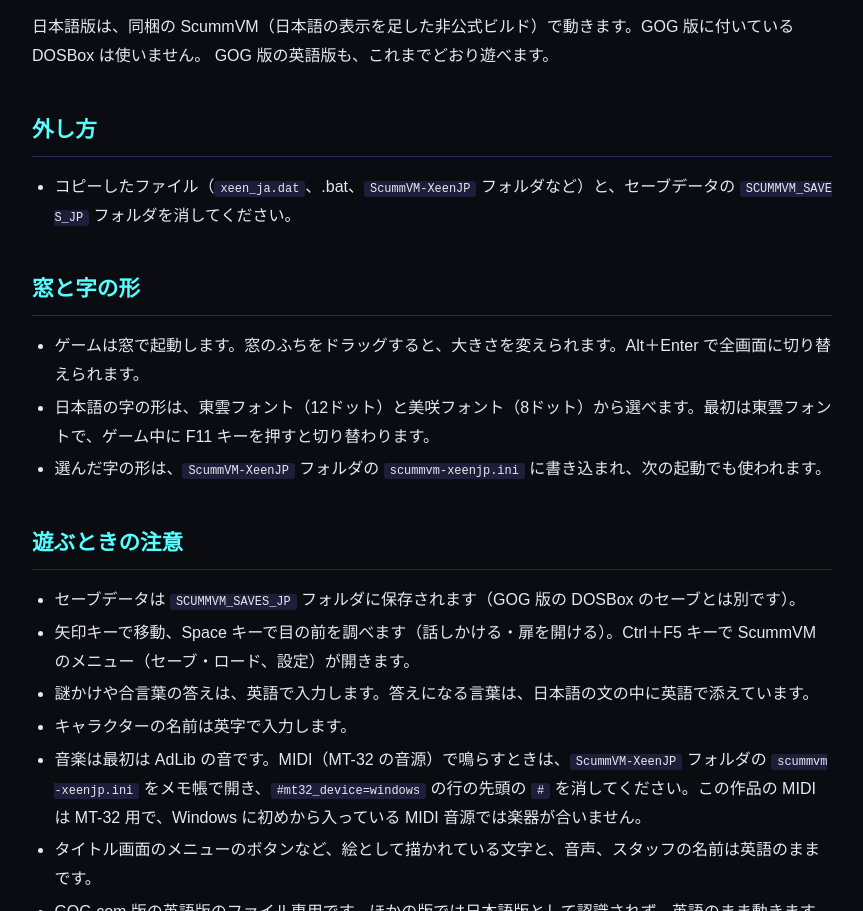
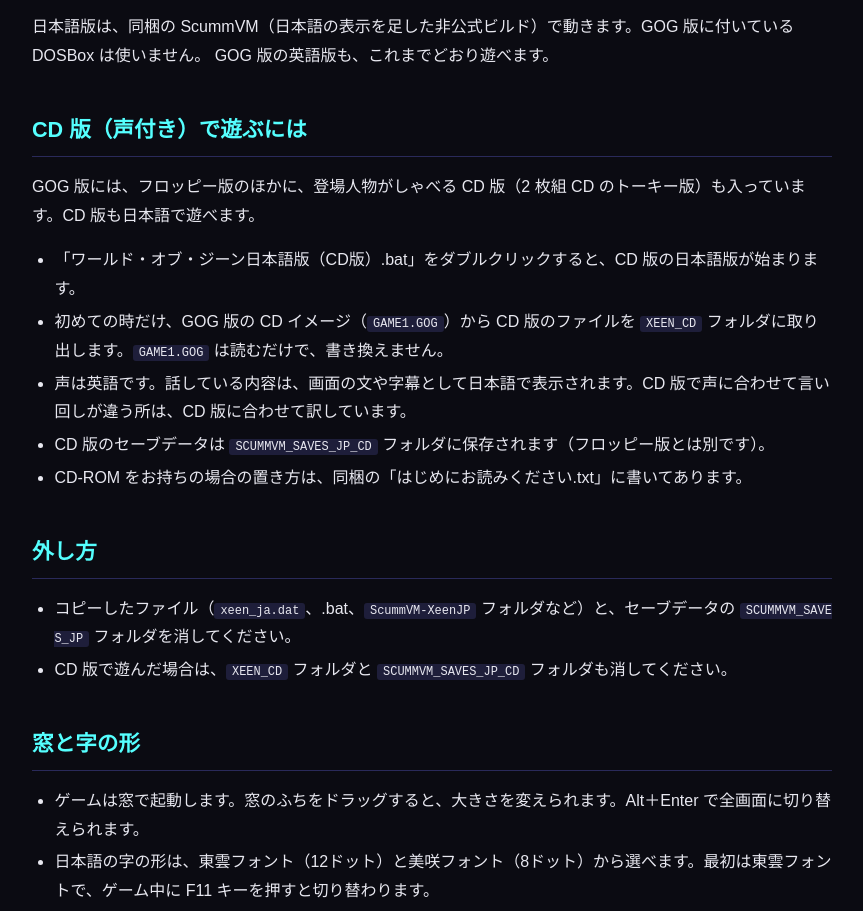
Before and after one commit to higesho/mm-ja, a plain HTML site: page docs/mm45/index.html in a window 1280 px wide. Shown: the part 1662-2573 px from the top of the page, without its empty margins (104-967 px from the left). Drawn offline with Linux system fonts and the light colour scheme.

Commit message:
ワールド・オブ・ジーンのページを v1.3（CD 版への対応）に合わせる
Co-Authored-By: Claude Opus 5.5 <noreply@anthropic.com>

```diff
--- a/docs/mm45/index.html
+++ b/docs/mm45/index.html
@@ -24,7 +24,7 @@
 町の人や王との会話、看板や碑文、謎かけ、酒場のうわさ、冒険の記録、呪文の説明、メニューやメッセージ、
 品物・呪文・怪物・地名の名前、オープニングの字幕まで、ゲームの中の文章を日本語にしています。
 ゲームのフォルダにファイルを置くだけで、ゲームのファイルは書き換えません。</p>
-<p><a class="dl" href="https://github.com/higesho/mm-ja/releases/tag/mm45-v1.2">ダウンロード（GitHub）</a></p>
+<p><a class="dl" href="https://github.com/higesho/mm-ja/releases/tag/mm45-v1.3">ダウンロード（GitHub）</a></p>
 </section>
 
 <div class="text">
@@ -55,9 +55,20 @@
 <p>日本語版は、同梱の ScummVM（日本語の表示を足した非公式ビルド）で動きます。GOG 版に付いている DOSBox は使いません。
 GOG 版の英語版も、これまでどおり遊べます。</p>
 
+<h2>CD 版（声付き）で遊ぶには</h2>
+<p>GOG 版には、フロッピー版のほかに、登場人物がしゃべる CD 版（2 枚組 CD のトーキー版）も入っています。CD 版も日本語で遊べます。</p>
+<ul>
+<li>「ワールド・オブ・ジーン日本語版（CD版）.bat」をダブルクリックすると、CD 版の日本語版が始まります。</li>
+<li>初めての時だけ、GOG 版の CD イメージ（<code>GAME1.GOG</code>）から CD 版のファイルを <code>XEEN_CD</code> フォルダに取り出します。<code>GAME1.GOG</code> は読むだけで、書き換えません。</li>
+<li>声は英語です。話している内容は、画面の文や字幕として日本語で表示されます。CD 版で声に合わせて言い回しが違う所は、CD 版に合わせて訳しています。</li>
+<li>CD 版のセーブデータは <code>SCUMMVM_SAVES_JP_CD</code> フォルダに保存されます（フロッピー版とは別です）。</li>
+<li>CD-ROM をお持ちの場合の置き方は、同梱の「はじめにお読みください.txt」に書いてあります。</li>
+</ul>
+
 <h2>外し方</h2>
 <ul>
 <li>コピーしたファイル（<code>xeen_ja.dat</code>、.bat、<code>ScummVM-XeenJP</code> フォルダなど）と、セーブデータの <code>SCUMMVM_SAVES_JP</code> フォルダを消してください。</li>
+<li>CD 版で遊んだ場合は、<code>XEEN_CD</code> フォルダと <code>SCUMMVM_SAVES_JP_CD</code> フォルダも消してください。</li>
 </ul>
 
 <h2>窓と字の形</h2>
```
Also changed, not shown: 1 other file.
